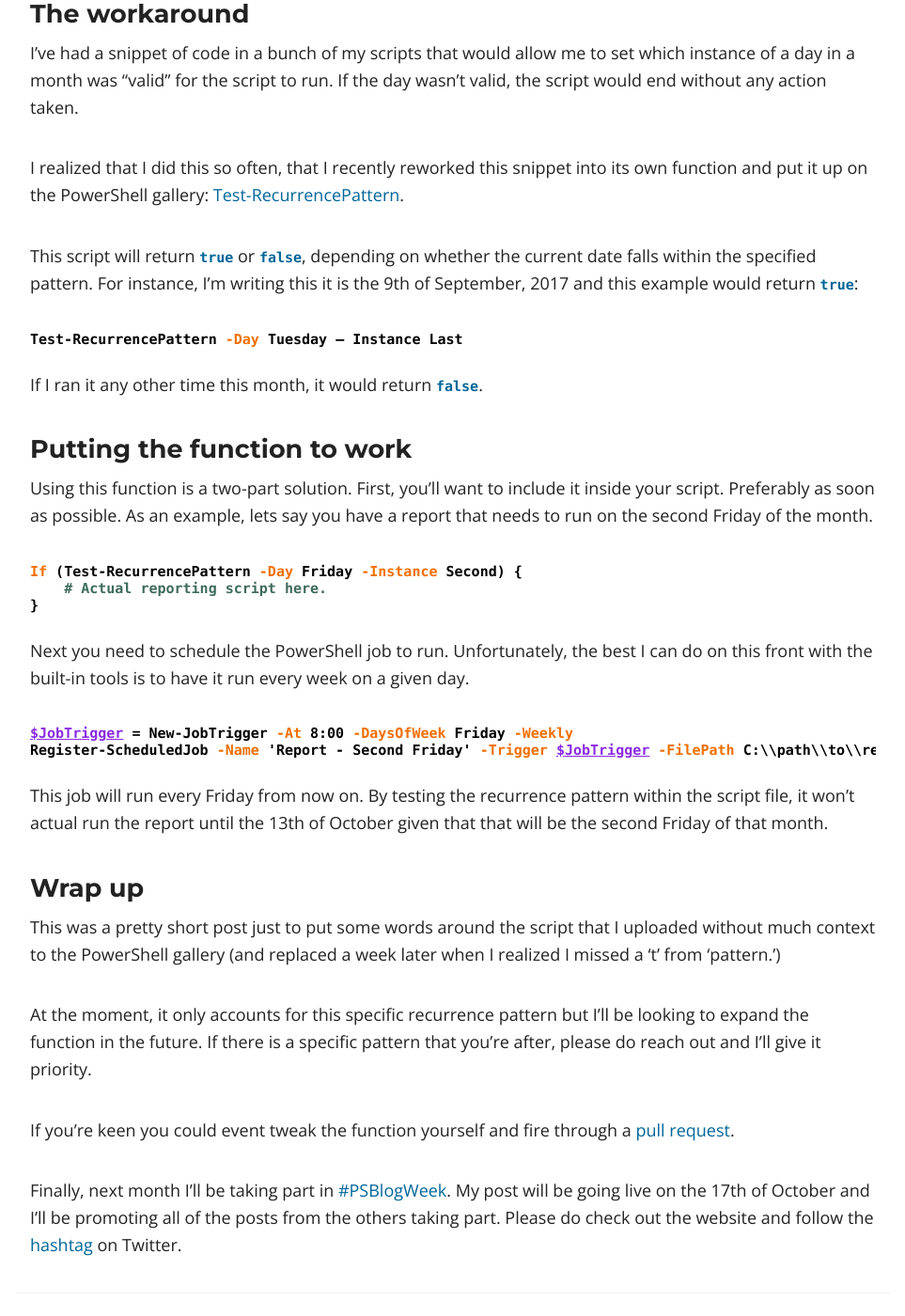
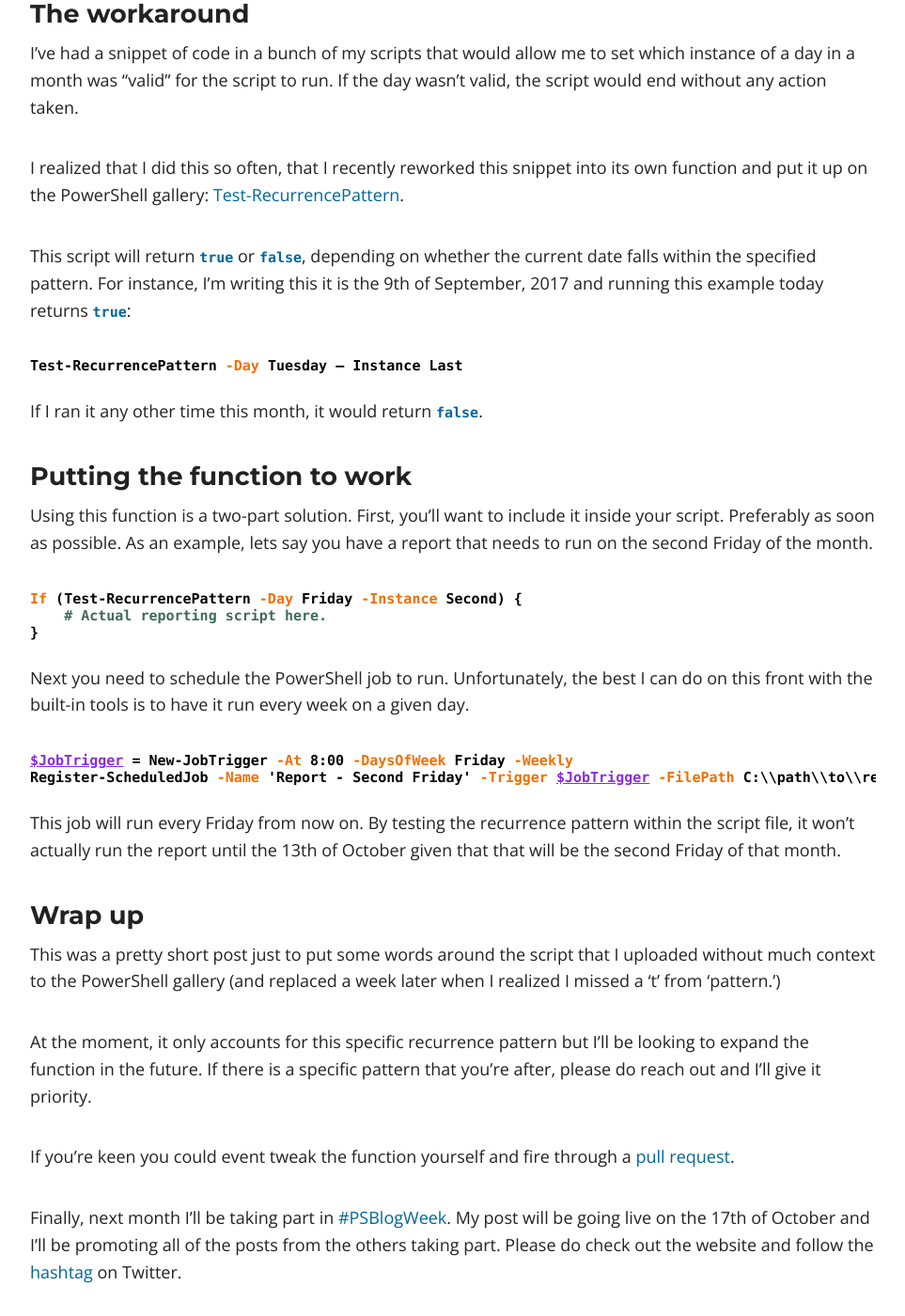
Before and after one commit to Windos/windos.github.io, a Jekyll site: the page built from _posts/2017-09-26-recurrence-pattern.md, in a window 1280 px wide and 1400 px high, scrolled down 2288 px. Shown: the whole window at 94% size, without its empty margins (158-1121 px from the left). Built offline with Jekyll 4.4.1, drawn with Linux system fonts in a browser that asks for light colours; nearby versions of some CDN libraries; comment, search, counter and statistics services are not loaded.

Commit message:
Minor tweaks

````diff
--- a/_posts/2017-09-26-recurrence-pattern.md
+++ b/_posts/2017-09-26-recurrence-pattern.md
@@ -47,7 +47,7 @@ its own function and put it up on the PowerShell gallery:
 
 This script will return `true` or `false`, depending on whether the current date
 falls within the specified pattern. For instance, I'm writing this it is the 9th
-of September, 2017 and this example would return `true`:
+of September, 2017 and running this example today returns `true`:
 
 ```powershell
 Test-RecurrencePattern -Day Tuesday – Instance Last
@@ -77,7 +77,7 @@ Register-ScheduledJob -Name 'Report - Second Friday' -Trigger $JobTrigger -FileP
 ```
 
 This job will run every Friday from now on. By testing the recurrence pattern
-within the script file, it won't actual run the report until the 13th of October
+within the script file, it won't actually run the report until the 13th of October
 given that that will be the second Friday of that month.
 
 ### Wrap up
````
